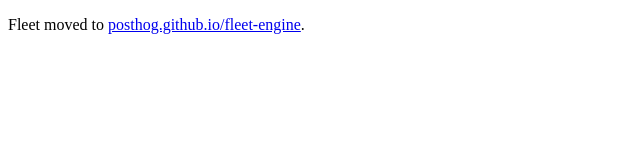
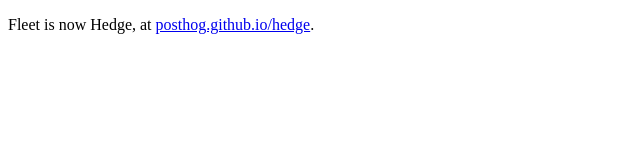
Before and after one commit to Silthus/silthus.github.io, a plain HTML site: page 404.html in a window 1280 px wide. Shown: the full height of the page, 0-640 px from the left. Drawn offline with Linux system fonts and the light colour scheme.

Commit message:
Send the old Fleet address to posthog.github.io/hedge
Co-Authored-By: Claude Opus 5.5 <noreply@anthropic.com>

```diff
--- a/404.html
+++ b/404.html
@@ -3,6 +3,6 @@
 <title>Fleet moved</title>
 <script>
   const path = location.pathname.replace(/^\/fleet-engine/, "");
-  if (location.pathname.startsWith("/fleet-engine")) location.replace("https://posthog.github.io/fleet-engine" + path + location.search + location.hash);
+  if (location.pathname.startsWith("/fleet-engine")) location.replace("https://posthog.github.io/hedge" + path + location.search + location.hash);
 </script>
-<p>Fleet moved to <a href="https://posthog.github.io/fleet-engine/">posthog.github.io/fleet-engine</a>.</p>
+<p>Fleet is now Hedge, at <a href="https://posthog.github.io/hedge/">posthog.github.io/hedge</a>.</p>
```
Also changed, not shown: fleet-engine/index.html (+3 -3 lines).
